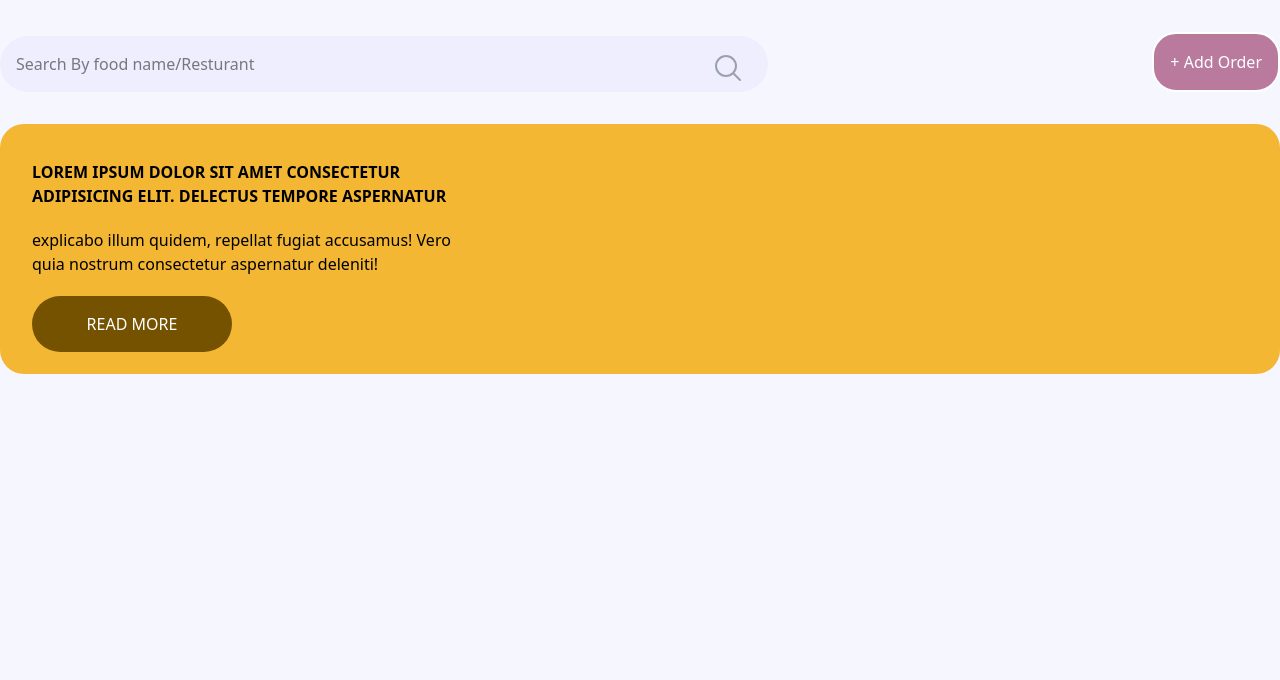
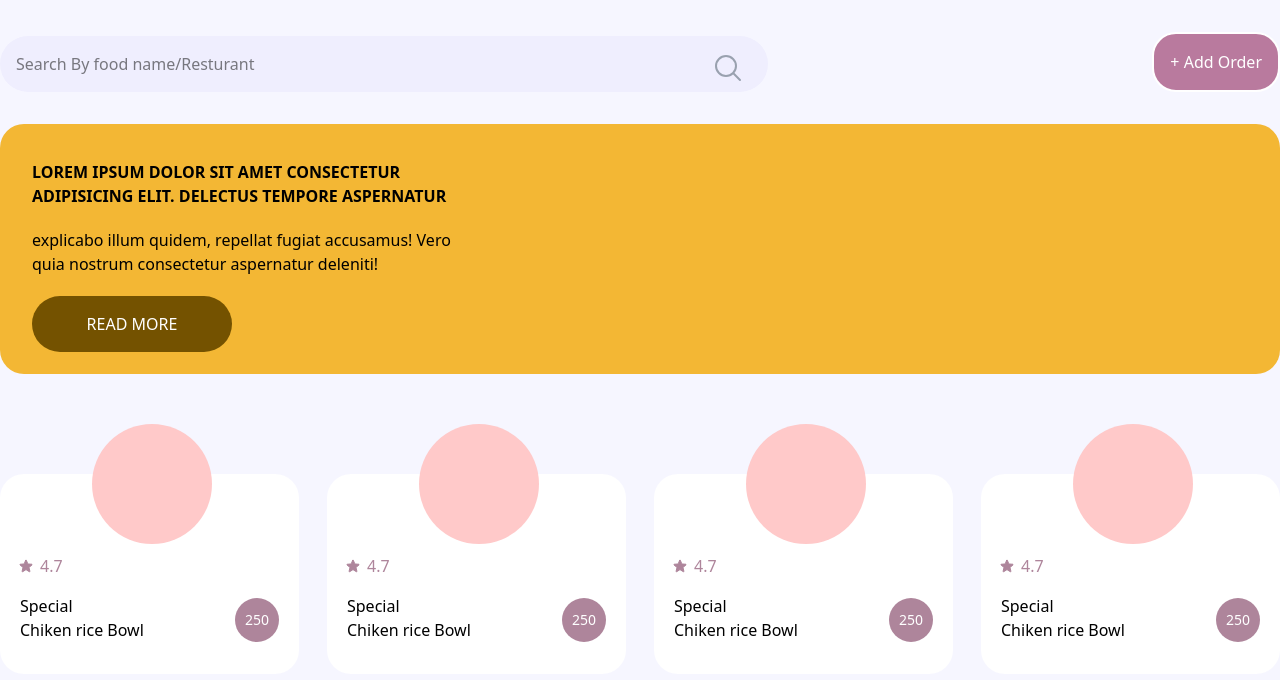
Before and after one commit to prabashwara65/The-Food-Hub, a React (Vite) app in the folder Frontend/: page / in a window 1280 px wide. Shown: the top 680 px of the page. Built offline with nearby package versions, Linux system fonts and the light colour scheme.

Commit message:
home was designing

```diff
--- a/Frontend/Pages/Prabashwara/Home.jsx
+++ b/Frontend/Pages/Prabashwara/Home.jsx
@@ -34,7 +34,6 @@ const Home = () => {
 
           {/* +Add order Button */}
           <button className="border-2 ml-8 rounded-3xl p-4 text-white bg-[#B97A9E]">
-            {" "}
             + Add Order{" "}
           </button>
         </div>
@@ -49,8 +48,138 @@ const Home = () => {
               explicabo illum quidem, repellat fugiat accusamus! Vero quia
               nostrum consectetur aspernatur deleniti!
             </p>
-            <button className="rounded-4xl p-4 uppercase bg-[#745200] text-white w-[200px]">Read More</button>
+            <button className="rounded-4xl p-4 uppercase bg-[#745200] text-white w-[200px]">
+              Read More
+            </button>
           </div>
+        </div>
+
+        <div className="container mx-auto flex flex-row mt-25 gap-7">
+        <div className="relative flex flex-1/4 h-50 bg-[#FFFFFF] rounded-3xl">
+            <div className="absolute top-[-50px] left-23 w-30 h-30 rounded-full bg-red-200"></div>
+              <div className="absolute w-30 h-38 bottom-0 p-4 pt-8">
+                {/* Rating */}
+                <div className="flex">
+                  <svg
+                    xmlns="http://www.w3.org/2000/svg"
+                    fill="none"
+                    viewBox="0 0 24 24"
+                    strokeWidth={1.5}
+                    stroke="currentColor"
+                    className="size-5 pt-1 fill-[#AE859B] text-[#AE859B]"
+                  >
+                    <path
+                      strokeLinecap="round"
+                      strokeLinejoin="round"
+                      d="M11.48 3.499a.562.562 0 0 1 1.04 0l2.125 5.111a.563.563 0 0 0 .475.345l5.518.442c.499.04.701.663.321.988l-4.204 3.602a.563.563 0 0 0-.182.557l1.285 5.385a.562.562 0 0 1-.84.61l-4.725-2.885a.562.562 0 0 0-.586 0L6.982 20.54a.562.562 0 0 1-.84-.61l1.285-5.386a.562.562 0 0 0-.182-.557l-4.204-3.602a.562.562 0 0 1 .321-.988l5.518-.442a.563.563 0 0 0 .475-.345L11.48 3.5Z"
+                    />
+                  </svg>
+                  <p className="text-md pl-1 text-[#AE859B]">4.7</p>
+                </div>
+
+                <p className="w-2xs pt-4 pl-1">
+                  Special <span className="block">Chiken rice Bowl</span>{" "}
+                </p>
+                {/* Price */}
+              </div>
+              <div className="absolute flex justify-center items-center w-11 h-11 bottom-8 right-5 bg-[#AE859B] rounded-full text-sm text-white font-medium">
+                250
+              </div>
+          </div>
+          <div className="relative flex flex-1/4 h-50 bg-[#FFFFFF] rounded-3xl">
+            <div className="absolute top-[-50px] left-23 w-30 h-30 rounded-full bg-red-200"></div>
+              <div className="absolute w-30 h-38 bottom-0 p-4 pt-8">
+                {/* Rating */}
+                <div className="flex">
+                  <svg
+                    xmlns="http://www.w3.org/2000/svg"
+                    fill="none"
+                    viewBox="0 0 24 24"
+                    strokeWidth={1.5}
+                    stroke="currentColor"
+                    className="size-5 pt-1 fill-[#AE859B] text-[#AE859B]"
+                  >
+                    <path
+                      strokeLinecap="round"
+                      strokeLinejoin="round"
+                      d="M11.48 3.499a.562.562 0 0 1 1.04 0l2.125 5.111a.563.563 0 0 0 .475.345l5.518.442c.499.04.701.663.321.988l-4.204 3.602a.563.563 0 0 0-.182.557l1.285 5.385a.562.562 0 0 1-.84.61l-4.725-2.885a.562.562 0 0 0-.586 0L6.982 20.54a.562.562 0 0 1-.84-.61l1.285-5.386a.562.562 0 0 0-.182-.557l-4.204-3.602a.562.562 0 0 1 .321-.988l5.518-.442a.563.563 0 0 0 .475-.345L11.48 3.5Z"
+                    />
+                  </svg>
+                  <p className="text-md pl-1 text-[#AE859B]">4.7</p>
+                </div>
+
+                <p className="w-2xs pt-4 pl-1">
+                  Special <span className="block">Chiken rice Bowl</span>{" "}
+                </p>
+                {/* Price */}
+              </div>
+              <div className="absolute flex justify-center items-center w-11 h-11 bottom-8 right-5 bg-[#AE859B] rounded-full text-sm text-white font-medium">
+                250
+              </div>
+          </div>
+          <div className="relative flex flex-1/4 h-50 bg-[#FFFFFF] rounded-3xl">
+            <div className="absolute top-[-50px] left-23 w-30 h-30 rounded-full bg-red-200"></div>
+              <div className="absolute w-30 h-38 bottom-0 p-4 pt-8">
+                {/* Rating */}
+                <div className="flex">
+                  <svg
+                    xmlns="http://www.w3.org/2000/svg"
+                    fill="none"
+                    viewBox="0 0 24 24"
+                    strokeWidth={1.5}
+                    stroke="currentColor"
+                    className="size-5 pt-1 fill-[#AE859B] text-[#AE859B]"
+                  >
+                    <path
+                      strokeLinecap="round"
+                      strokeLinejoin="round"
+                      d="M11.48 3.499a.562.562 0 0 1 1.04 0l2.125 5.111a.563.563 0 0 0 .475.345l5.518.442c.499.04.701.663.321.988l-4.204 3.602a.563.563 0 0 0-.182.557l1.285 5.385a.562.562 0 0 1-.84.61l-4.725-2.885a.562.562 0 0 0-.586 0L6.982 20.54a.562.562 0 0 1-.84-.61l1.285-5.386a.562.562 0 0 0-.182-.557l-4.204-3.602a.562.562 0 0 1 .321-.988l5.518-.442a.563.563 0 0 0 .475-.345L11.48 3.5Z"
+                    />
+                  </svg>
+                  <p className="text-md pl-1 text-[#AE859B]">4.7</p>
+                </div>
+
+                <p className="w-2xs pt-4 pl-1">
+                  Special <span className="block">Chiken rice Bowl</span>{" "}
+                </p>
+                {/* Price */}
+              </div>
+              <div className="absolute flex justify-center items-center w-11 h-11 bottom-8 right-5 bg-[#AE859B] rounded-full text-sm text-white font-medium">
+                250
+              </div>
+          </div>
+          <div className="relative flex flex-1/4 h-50 bg-[#FFFFFF] rounded-3xl">
+            <div className="absolute top-[-50px] left-23 w-30 h-30 rounded-full bg-red-200"></div>
+              <div className="absolute w-30 h-38 bottom-0 p-4 pt-8">
+                {/* Rating */}
+                <div className="flex">
+                  <svg
+                    xmlns="http://www.w3.org/2000/svg"
+                    fill="none"
+                    viewBox="0 0 24 24"
+                    strokeWidth={1.5}
+                    stroke="currentColor"
+                    className="size-5 pt-1 fill-[#AE859B] text-[#AE859B]"
+                  >
+                    <path
+                      strokeLinecap="round"
+                      strokeLinejoin="round"
+                      d="M11.48 3.499a.562.562 0 0 1 1.04 0l2.125 5.111a.563.563 0 0 0 .475.345l5.518.442c.499.04.701.663.321.988l-4.204 3.602a.563.563 0 0 0-.182.557l1.285 5.385a.562.562 0 0 1-.84.61l-4.725-2.885a.562.562 0 0 0-.586 0L6.982 20.54a.562.562 0 0 1-.84-.61l1.285-5.386a.562.562 0 0 0-.182-.557l-4.204-3.602a.562.562 0 0 1 .321-.988l5.518-.442a.563.563 0 0 0 .475-.345L11.48 3.5Z"
+                    />
+                  </svg>
+                  <p className="text-md pl-1 text-[#AE859B]">4.7</p>
+                </div>
+
+                <p className="w-2xs pt-4 pl-1">
+                  Special <span className="block">Chiken rice Bowl</span>{" "}
+                </p>
+                {/* Price */}
+              </div>
+              <div className="absolute flex justify-center items-center w-11 h-11 bottom-8 right-5 bg-[#AE859B] rounded-full text-sm text-white font-medium">
+                250
+              </div>
+          </div>
+
         </div>
       </div>
     </div>
```
